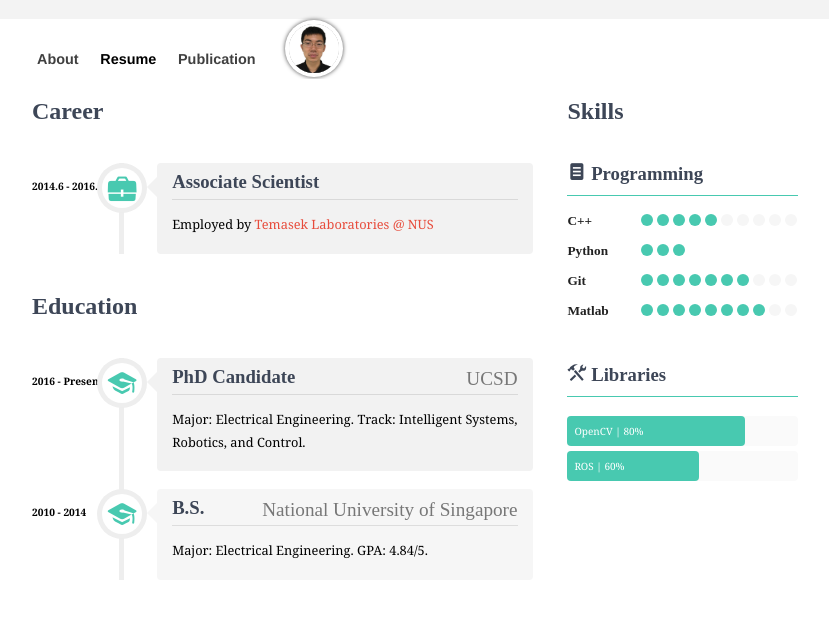
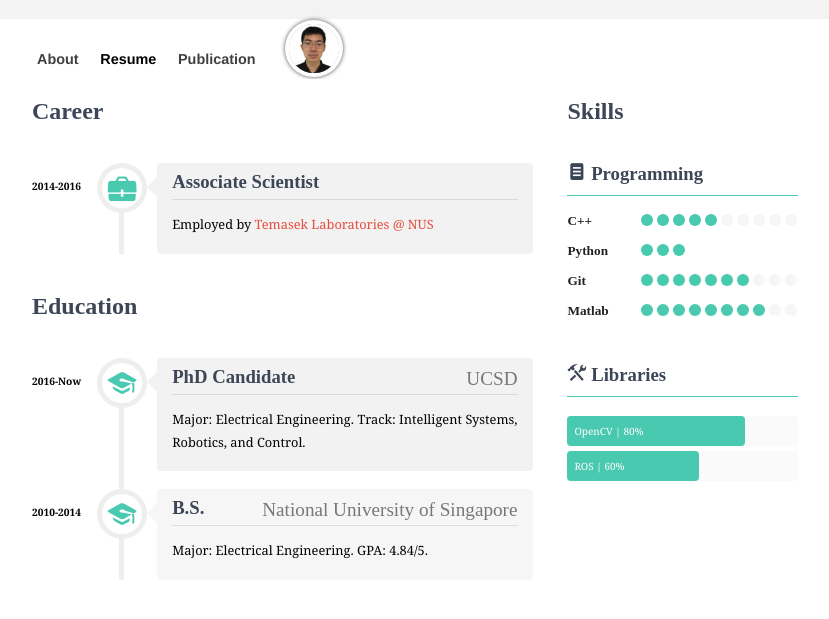
Before and after one commit to moshanATucsd/moshanATucsd.github.io, a Jekyll site: the page built from resume/index.html, in a window 1280 px wide. Shown: the top 619 px of the page, without its empty margins (223-1052 px from the left). Built offline with Jekyll 4.4.1, drawn with Linux system fonts in a browser that asks for light colours; nearby versions of some CDN libraries.

Commit message:
edit resume

```diff
--- a/resume/index.html
+++ b/resume/index.html
@@ -16,7 +16,7 @@ category: resume
 			<h2>Career</h2>
 			<ul class="ro-timeline">
 				<li>
-					<div class="ro-time"><span>2014.6 - 2016.9</span></div>
+					<div class="ro-time"><span>2014-2016</span></div>
 					<div class="ro-icon icon-briefcase"></div>
 					<div class="ro-label">
 						<h3>Associate Scientist</span></h3>
@@ -28,7 +28,7 @@ category: resume
 			<h2>Education</h2>
 			<ul class="ro-timeline">
 				<li>
-					<div class="ro-time"><span>2016 - Present</span></div>
+					<div class="ro-time"><span>2016-Now</span></div>
 					<div class="ro-icon icon-graduation"></div>
 					<div class="ro-label">
 						<h3>PhD Candidate <span>UCSD</span></h3>
@@ -36,7 +36,7 @@ category: resume
 					</div>
 				</li>
 				<li>
-					<div class="ro-time"><span>2010 - 2014</span></div>
+					<div class="ro-time"><span>2010-2014</span></div>
 					<div class="ro-icon icon-graduation"></div>
 					<div class="ro-label">
 						<h3>B.S. <span>National University of Singapore</span></h3>
```
